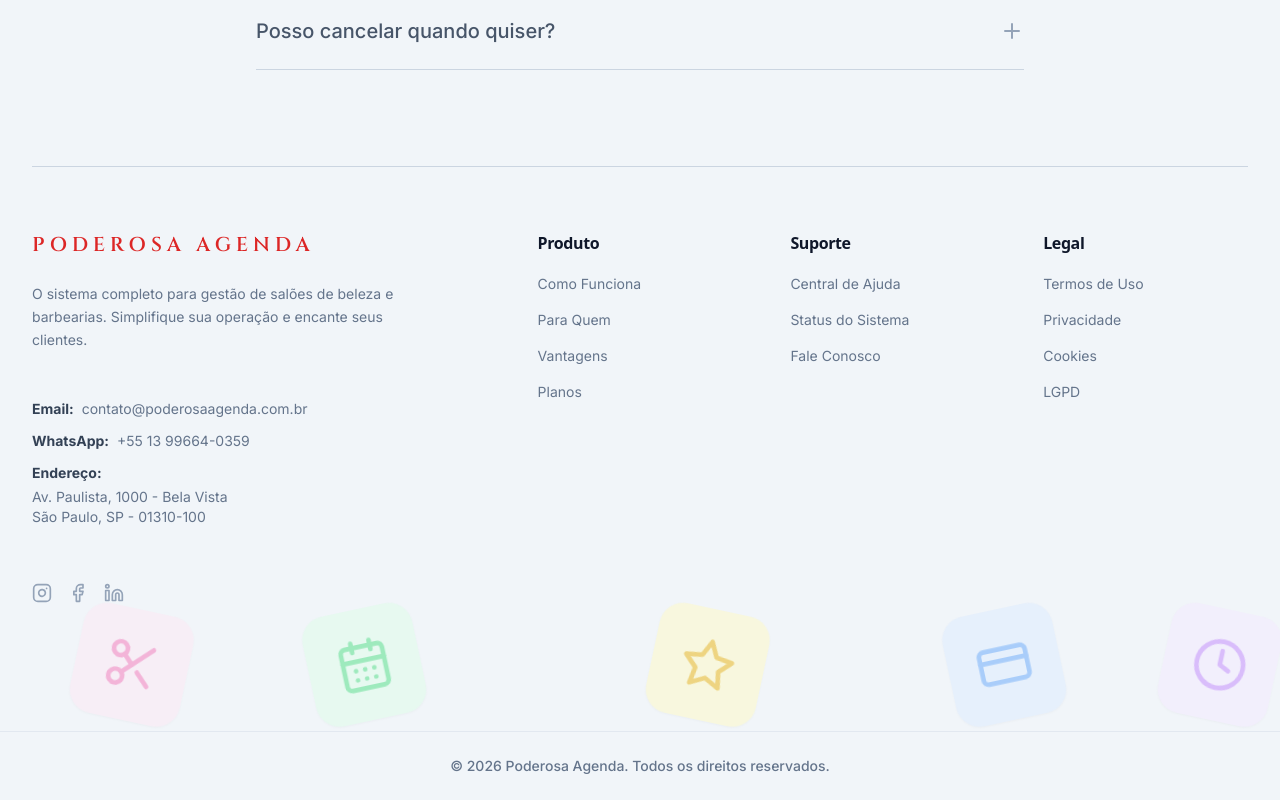
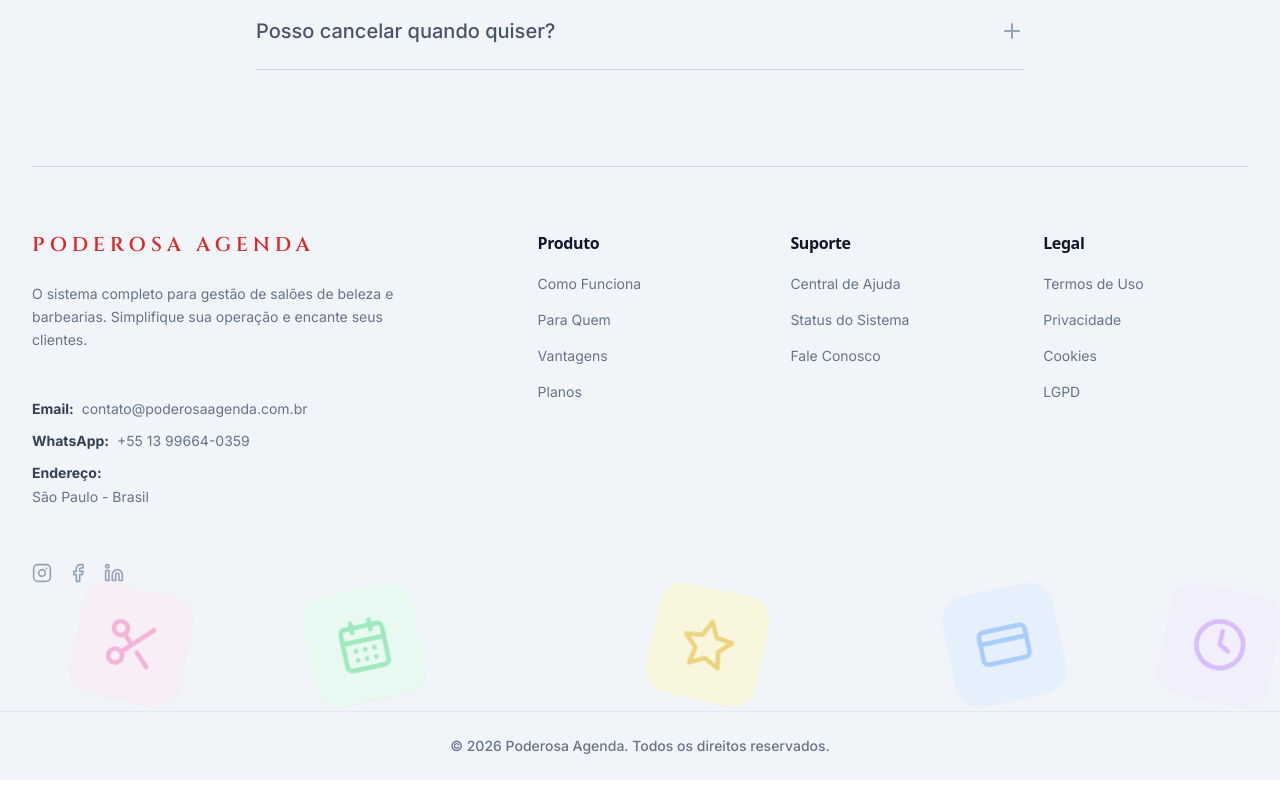
Before and after one commit to Metaclass-sistemas661/poderosa-agenda, a Next.js app in the folder apps/landing/: page /ajuda in a window 1280 px wide. Shown: the part 2502-3302 px from the top of the page. Built offline with nearby package versions, Linux system fonts and the light colour scheme.

Commit message:
feat(ui): update address in footer to sao paulo - brasil

```diff
--- a/apps/landing/src/components/layout/Footer.tsx
+++ b/apps/landing/src/components/layout/Footer.tsx
@@ -145,8 +145,7 @@ export function Footer({ className }: { className?: string }) {
               </div>
               <div className="flex flex-col text-slate-500 text-sm">
                 <strong className="text-slate-700 mb-1">Endereço:</strong>
-                <span>Av. Paulista, 1000 - Bela Vista</span>
-                <span>São Paulo, SP - 01310-100</span>
+                <span>São Paulo - Brasil</span>
               </div>
             </div>
 
```
